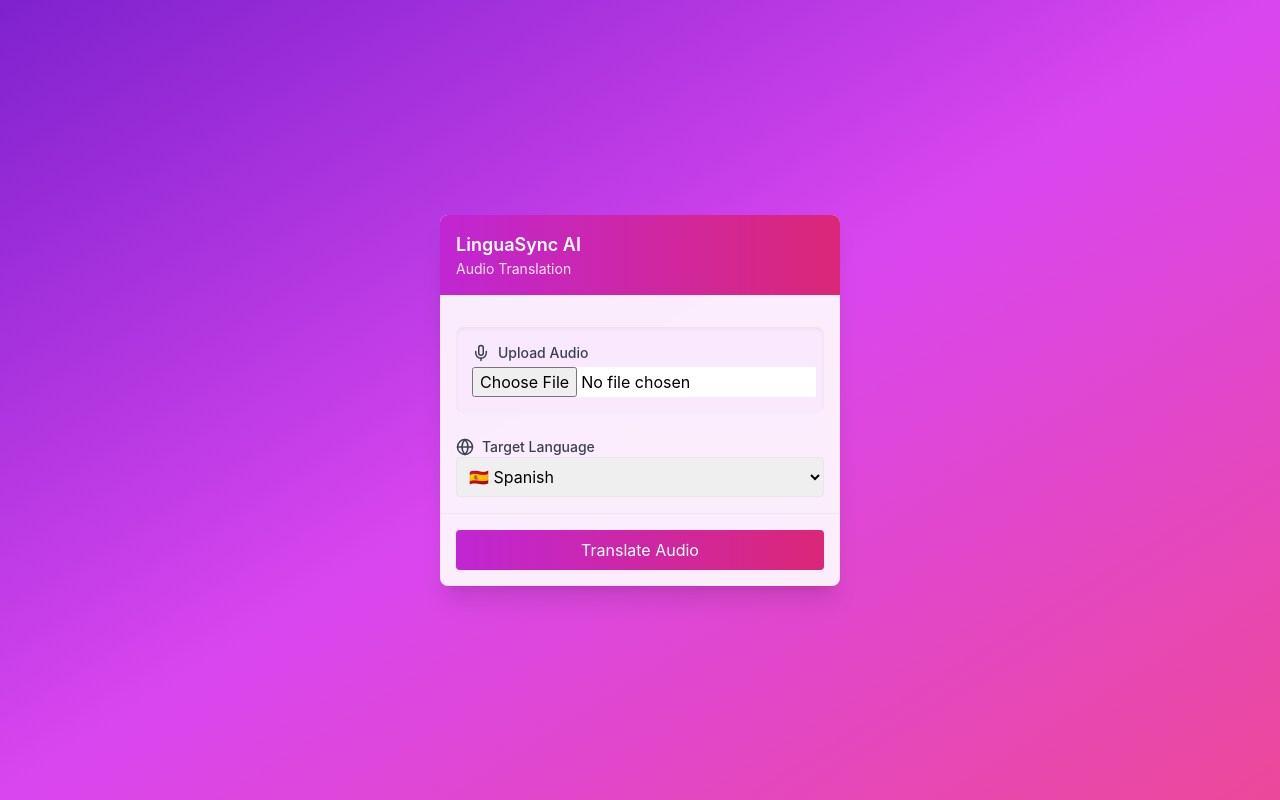
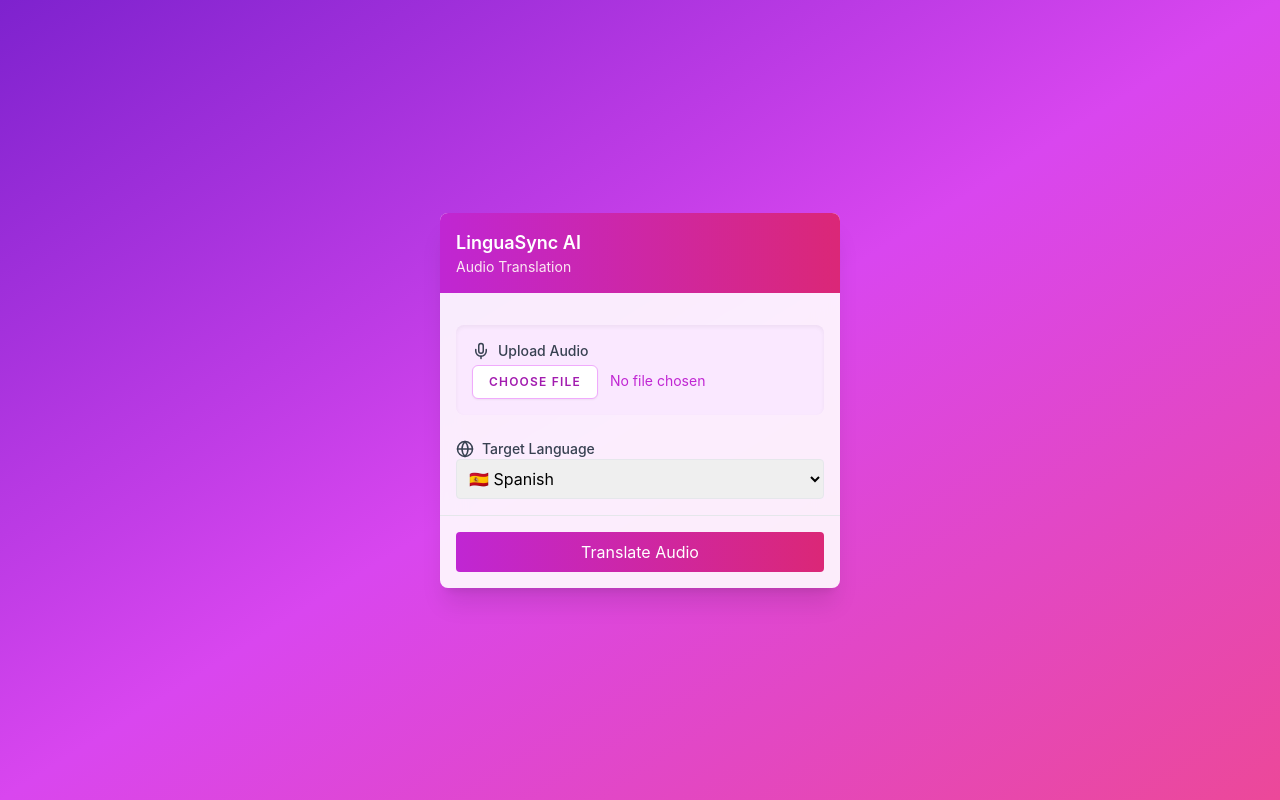
Before and after one commit to RobMills28/Expressive-Speech-Translation, a React (Create React App) app in the folder Frontend/: page / in a window 1280 px wide. Built offline with nearby package versions, Linux system fonts and the light colour scheme.

Commit message:
style changes

```diff
--- a/Frontend/src/App.js
+++ b/Frontend/src/App.js
@@ -12,10 +12,7 @@ const LinguaSyncApp = () => {
   const [file, setFile] = useState(null);
   const [targetLanguage, setTargetLanguage] = useState('');
   const [processing, setProcessing] = useState(false);
-  const [result, setResult] = useState(null);
   const [progress, setProgress] = useState(0);
-  const [originalText, setOriginalText] = useState('');
-  const [translatedText, setTranslatedText] = useState('');
   const [error, setError] = useState('');
 
   const handleFileChange = (event) => {
@@ -46,7 +43,24 @@ const LinguaSyncApp = () => {
               <Mic className="mr-2" size={18} />
               Upload Audio
             </Label>
-            <Input id="audio" type="file" accept="audio/*" onChange={handleFileChange} className="mt-1 bg-white border-fuchsia-300" />
+            <div className="relative mt-1">
+              <Input
+                id="audio"
+                type="file"
+                accept="audio/*"
+                onChange={handleFileChange}
+                className="hidden"
+              />
+              <label
+                htmlFor="audio"
+                className="cursor-pointer inline-flex items-center px-4 py-2 bg-white border border-fuchsia-300 rounded-md font-semibold text-xs text-fuchsia-700 uppercase tracking-widest shadow-sm hover:bg-fuchsia-50 focus:outline-none focus:border-fuchsia-300 focus:ring focus:ring-fuchsia-200 active:bg-fuchsia-100 disabled:opacity-25 transition"
+              >
+                Choose file
+              </label>
+              <span className="ml-3 text-sm text-fuchsia-600 hover:text-fuchsia-800 cursor-default">
+                {file ? file.name : "No file chosen"}
+              </span>
+            </div>
           </div>
           <div>
             <Label htmlFor="language" className="text-sm font-medium text-fuchsia-800 flex items-center">
@@ -54,7 +68,7 @@ const LinguaSyncApp = () => {
               Target Language
             </Label>
             <Select value={targetLanguage} onValueChange={handleLanguageChange}>
-              <SelectTrigger className="w-full mt-1 border-fuchsia-300">
+              <SelectTrigger className="w-full mt-1 border-fuchsia-300 cursor-pointer hover:bg-fuchsia-50">
                 <SelectValue placeholder="Select language" />
               </SelectTrigger>
               <SelectContent>
@@ -84,7 +98,7 @@ const LinguaSyncApp = () => {
           <Button
             onClick={processAudio}
             disabled={!file || !targetLanguage || processing}
-            className="w-full bg-gradient-to-r from-fuchsia-600 to-pink-600 hover:from-fuchsia-700 hover:to-pink-700 text-white"
+            className="w-full bg-gradient-to-r from-fuchsia-600 to-pink-600 hover:from-fuchsia-700 hover:to-pink-700 text-white cursor-default hover:cursor-pointer disabled:cursor-not-allowed"
           >
             {processing ? 'Processing...' : 'Translate Audio'}
           </Button>
```
